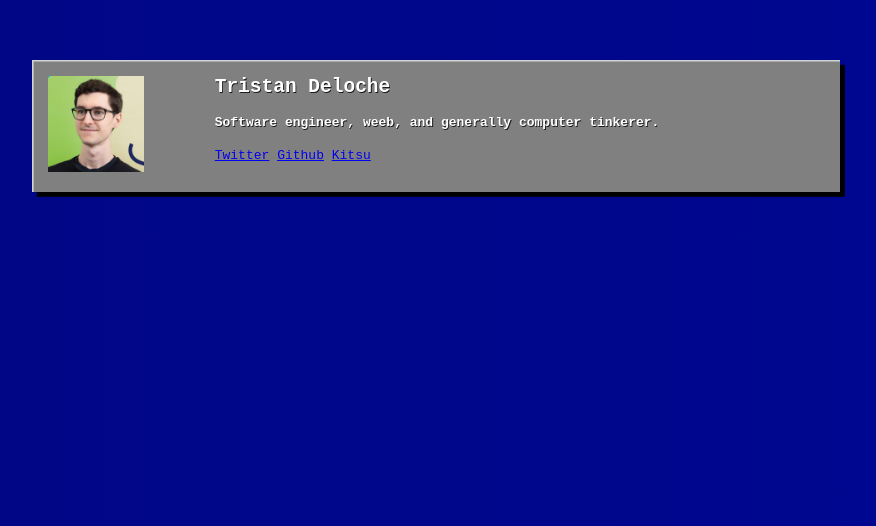
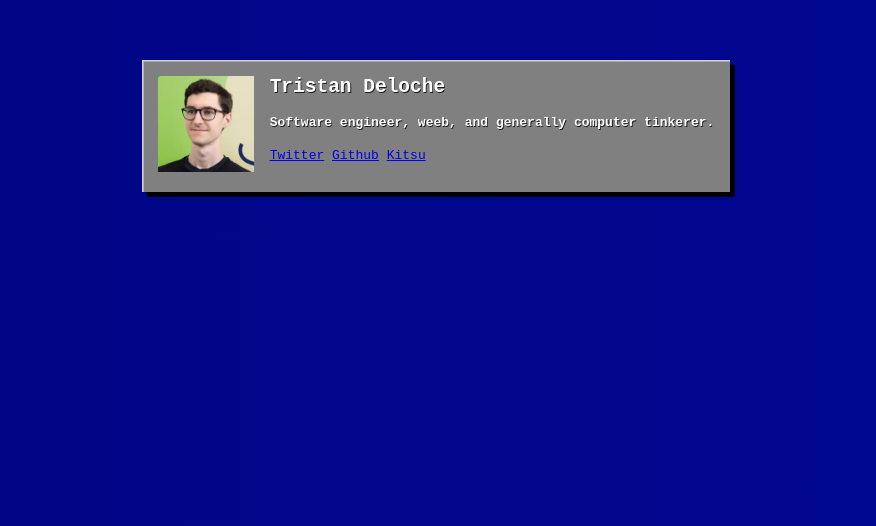
Before and after one commit to Tristan971/staticweb, a plain HTML site: page index.html in a window 1280 px wide. Shown: the part 274-800 px from the top of the page, without its empty margins (204-1080 px from the left). Drawn offline with Linux system fonts and the light colour scheme.

Commit message:
Avoid infinite widening of the card

```diff
--- a/index.css
+++ b/index.css
@@ -38,7 +38,9 @@ html, body, .extended {
     grid-row-end: 3;
     grid-column-start: 2;
     grid-column-end: 3;
-    margin: auto 1rem;
+    margin: auto;
+    padding: 1rem;
+    max-width: 640px;
 }
 
 /* Card */
```
